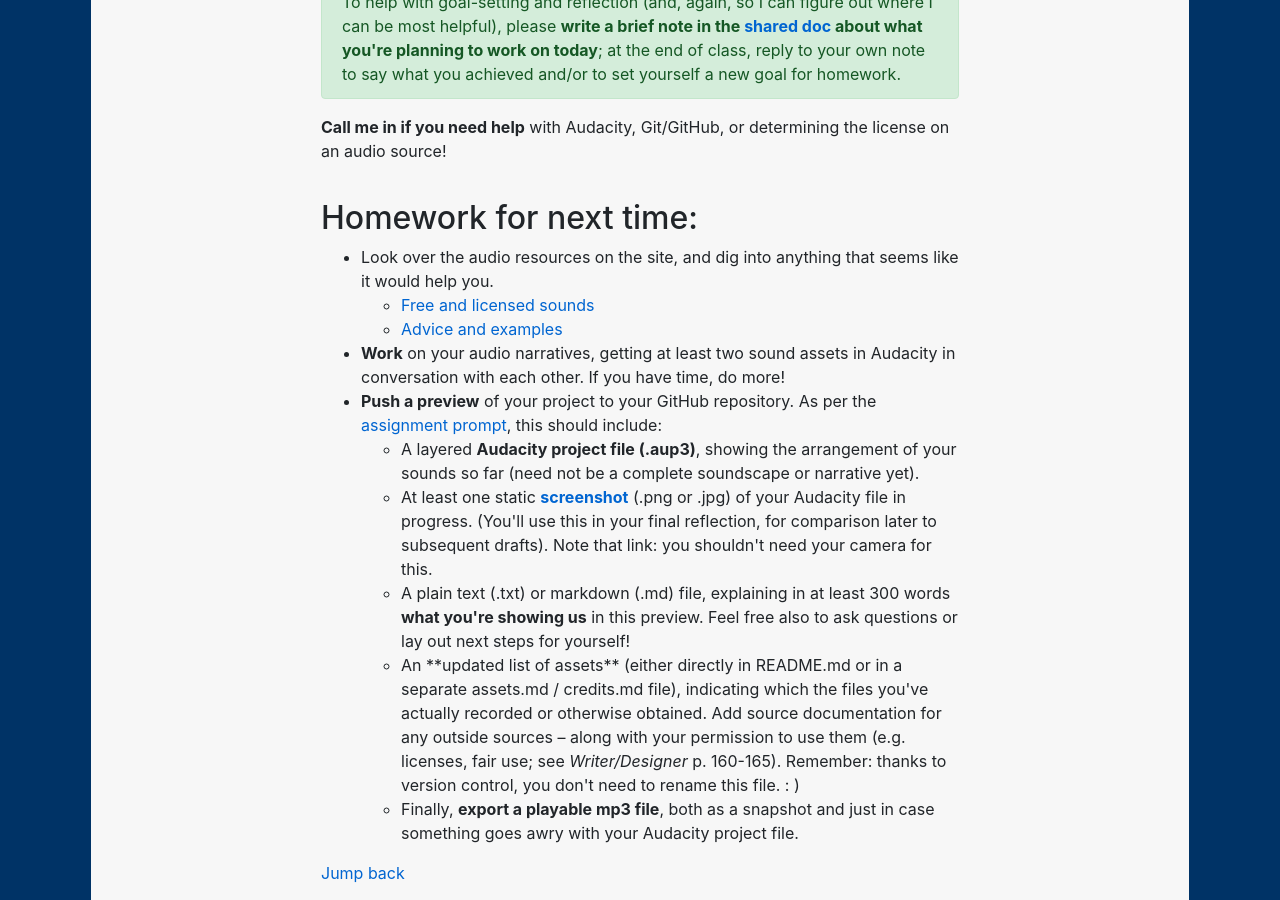
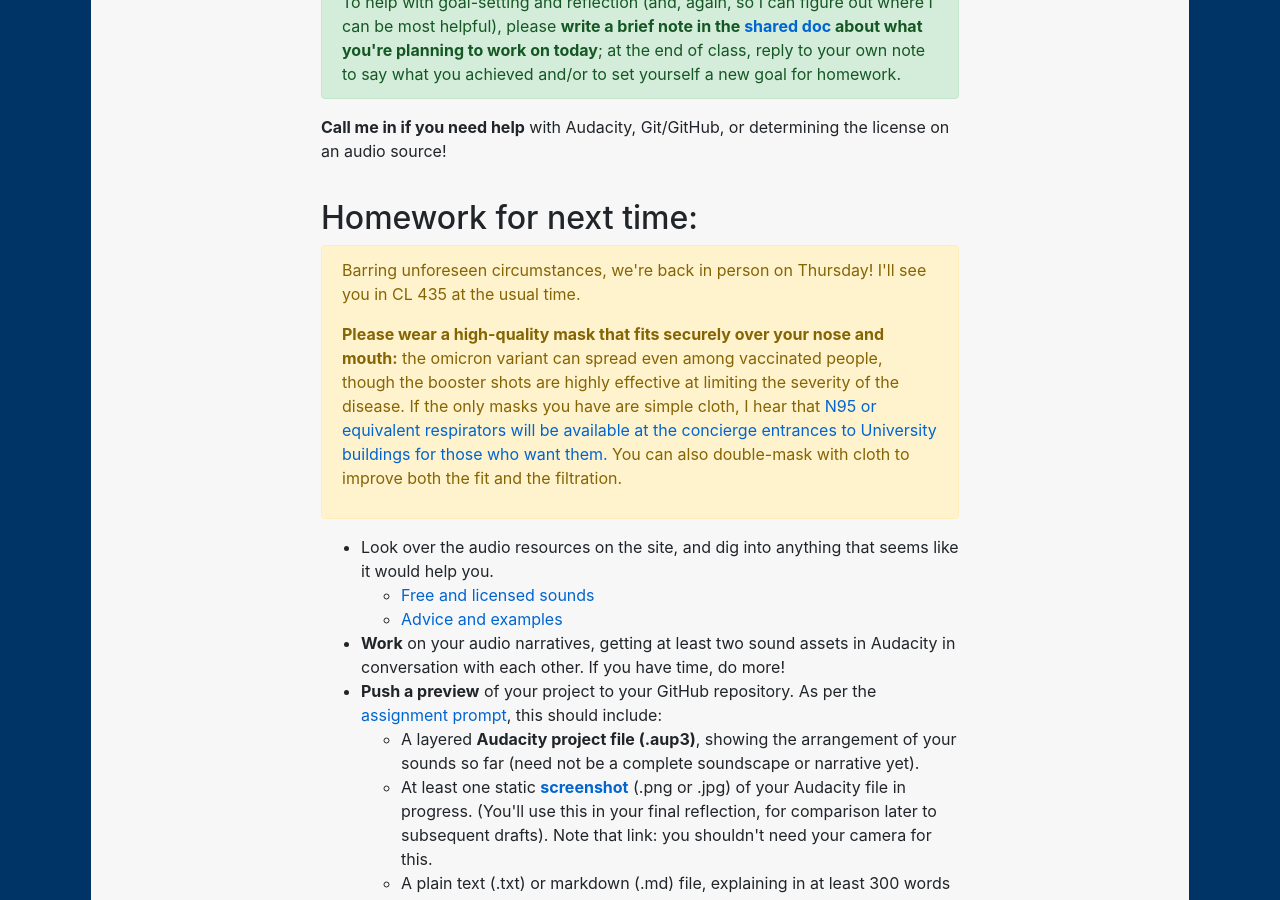
Before and after one commit to benmiller314/cdm2022spring, a Jekyll site: the page built from plans/lesson-05 .md, in a window 1280 px wide and 900 px high, scrolled down 3697 px. Built offline with Jekyll 4.4.1, drawn with Linux system fonts in a browser that asks for light colours; our own code applies the rules of GitHub Pages for plain Markdown files.

Commit message:
add in-person note / mask reminder

```diff
--- a/plans/lesson-05 .md
+++ b/plans/lesson-05 .md
@@ -126,6 +126,10 @@ To help with goal-setting and reflection (and, again, so I can figure out where
 
 <h2 id="hw">Homework for next time:</h2>
 
+<div class="alert alert-warning">
+<p>Barring unforeseen circumstances, we're back in person on Thursday! I'll see you in CL 435 at the usual time.</p> <p><strong>Please wear a high-quality mask that fits securely over your nose and mouth:</strong> the omicron variant can spread even among vaccinated people, though the booster shots are highly effective at limiting the severity of the disease. If the only masks you have are simple cloth, I hear that <a href="https://universitycommunications-marketing.cmail19.com/t/ViewEmail/j/A7548ADA9B95A9582540EF23F30FEDED/142A688589CDE594C06B463AA70A4F2C?alternativeLink=False">N95 or equivalent respirators will be available at the concierge entrances to University buildings for those who want them.</a> You can also double-mask with cloth to improve both the fit and the filtration.</p>
+</div>
+
 <ul>
 <li>Look over the audio resources on the site, and dig into anything that seems like it would help you.<ul>
   <li><a href="{{site.github_url}}/resources#free-and-licensed-images-sounds-and-other-assets">Free and licensed sounds</a></li>
```
